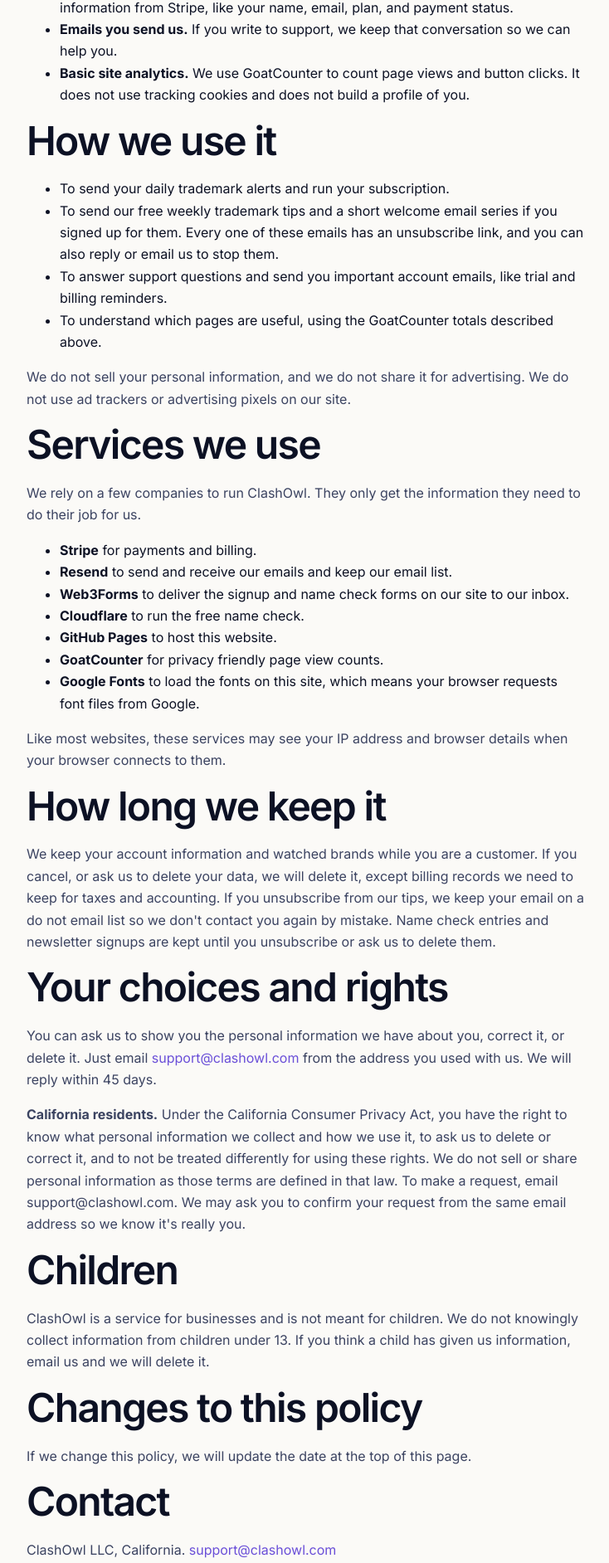
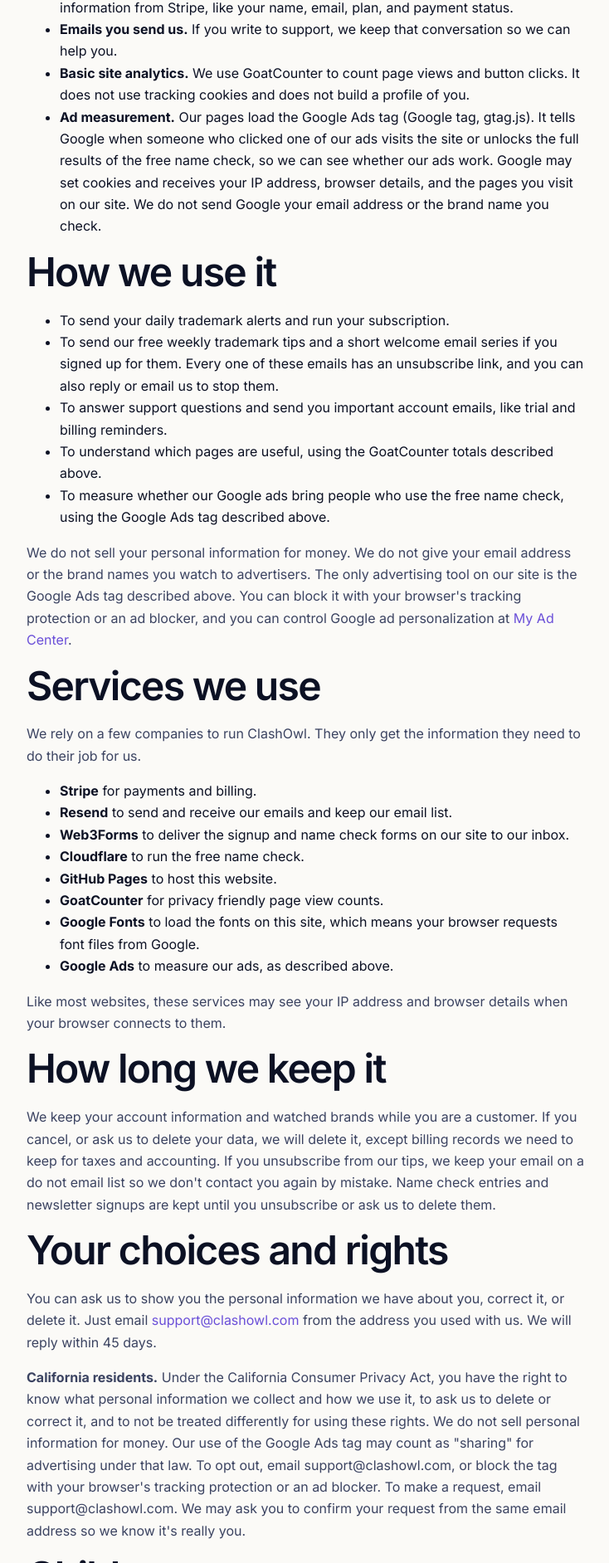
Before and after one commit to stephensonpro527-lab/Clashowl, a plain HTML site: page privacy.html in a window 1280 px wide. Shown: the part 695-2579 px from the top of the page at 83% size, without its empty margins (272-1006 px from the left). Drawn offline with Linux system fonts and the light colour scheme.

Commit message:
Keeper Nov 1: disclose Google Ads on privacy + free-name-check proof line
Privacy no longer claims we avoid ad trackers; discloses the Google Ads tag
and California sharing note. Free name check gets a bold USPTO coverage
proof line test (measure through ~Nov 16).

```diff
--- a/privacy.html
+++ b/privacy.html
@@ -12,7 +12,7 @@
 <title>Privacy Policy · ClashOwl</title><meta name="description" content="ClashOwl privacy policy"><link rel="canonical" href="https://clashowl.com/privacy.html"><meta name="theme-color" content="#0a0f24">
 <meta property="og:title" content="Privacy Policy · ClashOwl"><meta property="og:description" content="ClashOwl privacy policy"><meta property="og:type" content="website"><meta property="og:url" content="https://clashowl.com/privacy.html"><meta property="og:site_name" content="ClashOwl"><meta property="og:image" content="https://clashowl.com/og-card-v2.jpg"><meta property="og:image:width" content="1200"><meta property="og:image:height" content="630"><meta property="og:image:alt" content="ClashOwl owl logo"><meta name="twitter:card" content="summary_large_image"><meta name="twitter:image" content="https://clashowl.com/og-card-v2.jpg"><meta name="twitter:title" content="Privacy Policy · ClashOwl"><meta name="twitter:description" content="ClashOwl privacy policy"><link rel="icon" href="favicon.svg" type="image/svg+xml"><link rel="preconnect" href="https://fonts.googleapis.com"><link rel="preconnect" href="https://fonts.gstatic.com" crossorigin>
 <link href="https://fonts.googleapis.com/css2?family=Inter:wght@400;500;600;700&display=swap" rel="stylesheet"><link rel="stylesheet" href="style.css"></head><body><header class="nav"><div class="wrap"><a class="brand" href="index.html"><img src="logo.svg" alt="">ClashOwl</a><nav class="links"><a href="index.html#how">How it works</a><a href="index.html#compare">Compare</a><a href="index.html#pricing">Pricing</a><a href="index.html#faq">FAQ</a><a class="btn sm" href="index.html#pricing" data-goatcounter-click="nav-trial">Start free trial</a></nav></div></header><main class="legal"><h1>Privacy Policy</h1>
-<p>Last updated: October 22, 2026</p>
+<p>Last updated: November 2, 2026</p>
 <p>ClashOwl is run by ClashOwl LLC, a California limited liability company. This page explains what information we collect, why, and what we do with it. If anything here is unclear, email us at <a href="mailto:support@clashowl.com">support@clashowl.com</a>.</p>
 <h2>What we collect</h2>
 <ul>
@@ -22,6 +22,7 @@
 <li><b>Billing details.</b> Payments are handled by Stripe. Stripe collects your card details. We never see or store your full card number. We do receive basic billing information from Stripe, like your name, email, plan, and payment status.</li>
 <li><b>Emails you send us.</b> If you write to support, we keep that conversation so we can help you.</li>
 <li><b>Basic site analytics.</b> We use GoatCounter to count page views and button clicks. It does not use tracking cookies and does not build a profile of you.</li>
+<li><b>Ad measurement.</b> Our pages load the Google Ads tag (Google tag, gtag.js). It tells Google when someone who clicked one of our ads visits the site or unlocks the full results of the free name check, so we can see whether our ads work. Google may set cookies and receives your IP address, browser details, and the pages you visit on our site. We do not send Google your email address or the brand name you check.</li>
 </ul>
 <h2>How we use it</h2>
 <ul>
@@ -29,8 +30,9 @@
 <li>To send our free weekly trademark tips and a short welcome email series if you signed up for them. Every one of these emails has an unsubscribe link, and you can also reply or email us to stop them.</li>
 <li>To answer support questions and send you important account emails, like trial and billing reminders.</li>
 <li>To understand which pages are useful, using the GoatCounter totals described above.</li>
+<li>To measure whether our Google ads bring people who use the free name check, using the Google Ads tag described above.</li>
 </ul>
-<p>We do not sell your personal information, and we do not share it for advertising. We do not use ad trackers or advertising pixels on our site.</p>
+<p>We do not sell your personal information for money. We do not give your email address or the brand names you watch to advertisers. The only advertising tool on our site is the Google Ads tag described above. You can block it with your browser's tracking protection or an ad blocker, and you can control Google ad personalization at <a href="https://myadcenter.google.com/" rel="noopener">My Ad Center</a>.</p>
 <h2>Services we use</h2>
 <p>We rely on a few companies to run ClashOwl. They only get the information they need to do their job for us.</p>
 <ul>
@@ -41,13 +43,14 @@
 <li><b>GitHub Pages</b> to host this website.</li>
 <li><b>GoatCounter</b> for privacy friendly page view counts.</li>
 <li><b>Google Fonts</b> to load the fonts on this site, which means your browser requests font files from Google.</li>
+<li><b>Google Ads</b> to measure our ads, as described above.</li>
 </ul>
 <p>Like most websites, these services may see your IP address and browser details when your browser connects to them.</p>
 <h2>How long we keep it</h2>
 <p>We keep your account information and watched brands while you are a customer. If you cancel, or ask us to delete your data, we will delete it, except billing records we need to keep for taxes and accounting. If you unsubscribe from our tips, we keep your email on a do not email list so we don't contact you again by mistake. Name check entries and newsletter signups are kept until you unsubscribe or ask us to delete them.</p>
 <h2>Your choices and rights</h2>
 <p>You can ask us to show you the personal information we have about you, correct it, or delete it. Just email <a href="mailto:support@clashowl.com">support@clashowl.com</a> from the address you used with us. We will reply within 45 days.</p>
-<p><b>California residents.</b> Under the California Consumer Privacy Act, you have the right to know what personal information we collect and how we use it, to ask us to delete or correct it, and to not be treated differently for using these rights. We do not sell or share personal information as those terms are defined in that law. To make a request, email support@clashowl.com. We may ask you to confirm your request from the same email address so we know it's really you.</p>
+<p><b>California residents.</b> Under the California Consumer Privacy Act, you have the right to know what personal information we collect and how we use it, to ask us to delete or correct it, and to not be treated differently for using these rights. We do not sell personal information for money. Our use of the Google Ads tag may count as "sharing" for advertising under that law. To opt out, email support@clashowl.com, or block the tag with your browser's tracking protection or an ad blocker. To make a request, email support@clashowl.com. We may ask you to confirm your request from the same email address so we know it's really you.</p>
 <h2>Children</h2>
 <p>ClashOwl is a service for businesses and is not meant for children. We do not knowingly collect information from children under 13. If you think a child has given us information, email us and we will delete it.</p>
 <h2>Changes to this policy</h2>
```
Also changed, not shown: free-name-check.html (+1 -1 lines).
